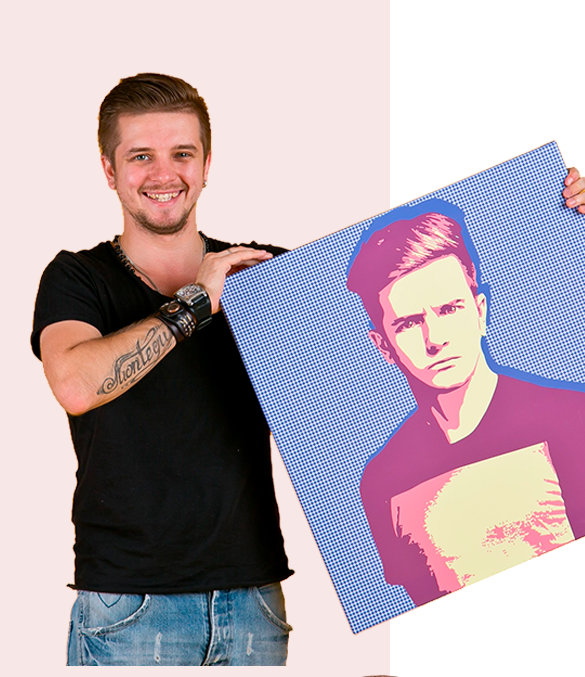
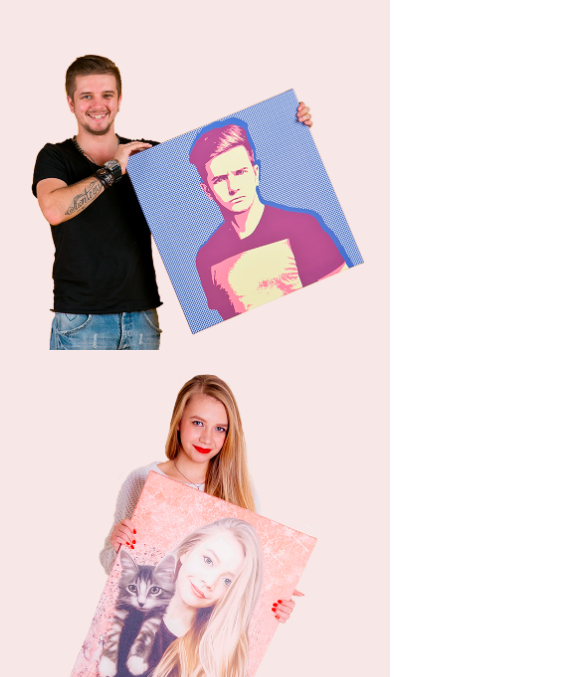
Before and after one commit to ZooMingGG/Pictures.art, a website with bundled scripts: page src/index.html in a window 390 px wide. Shown: the part 167-844 px from the top of the page, 585 px wide, since content can reach past the window. Built offline with nearby package versions, Linux system fonts and the light colour scheme; a web font is replaced by a local one.

Commit message:
add media-query for main slider

```diff
--- a/src/assets/css/index.css
+++ b/src/assets/css/index.css
@@ -1486,6 +1486,14 @@ h4 {
   }
 }
 @media (max-width: 767px) {
+  .main-slider-item > img {
+    display: block;
+    margin: 20px auto 0;
+    max-width: 95%;
+  }
+  .main .p-heading-italic {
+    margin-top: 10px;
+  }
   .main-features {
     max-width: 30rem;
     margin-left: auto;
--- a/src/js/index.js
+++ b/src/js/index.js
@@ -5,6 +5,7 @@ document.addEventListener('DOMContentLoaded', () => {
     'use strict';
 
     modals();
+
     sliders('.feedback-slider-item', 'horizontal', '.main-prev-btn', '.main-next-btn');
     sliders('.main-slider-item', 'vertical');
 
```
